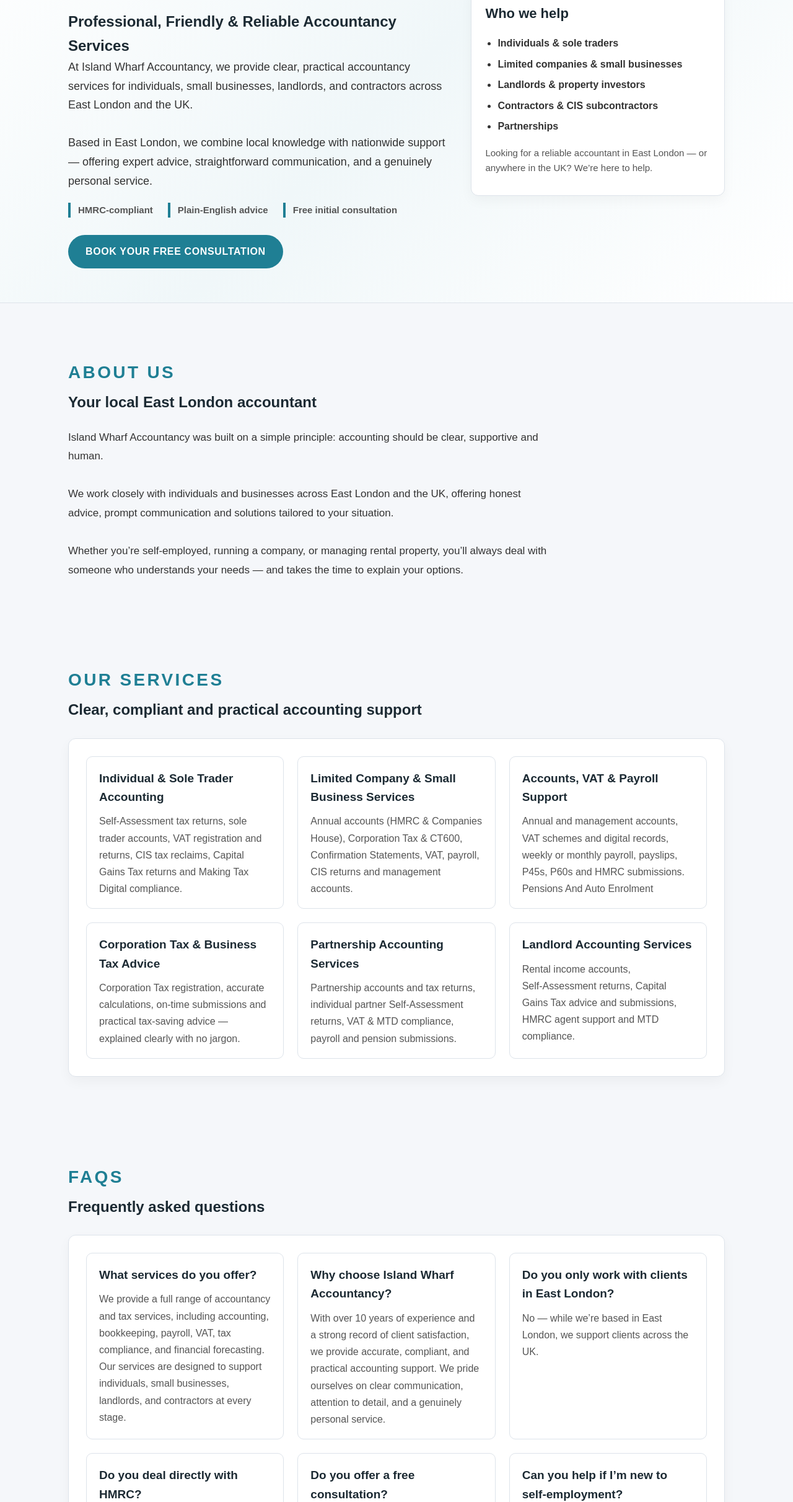
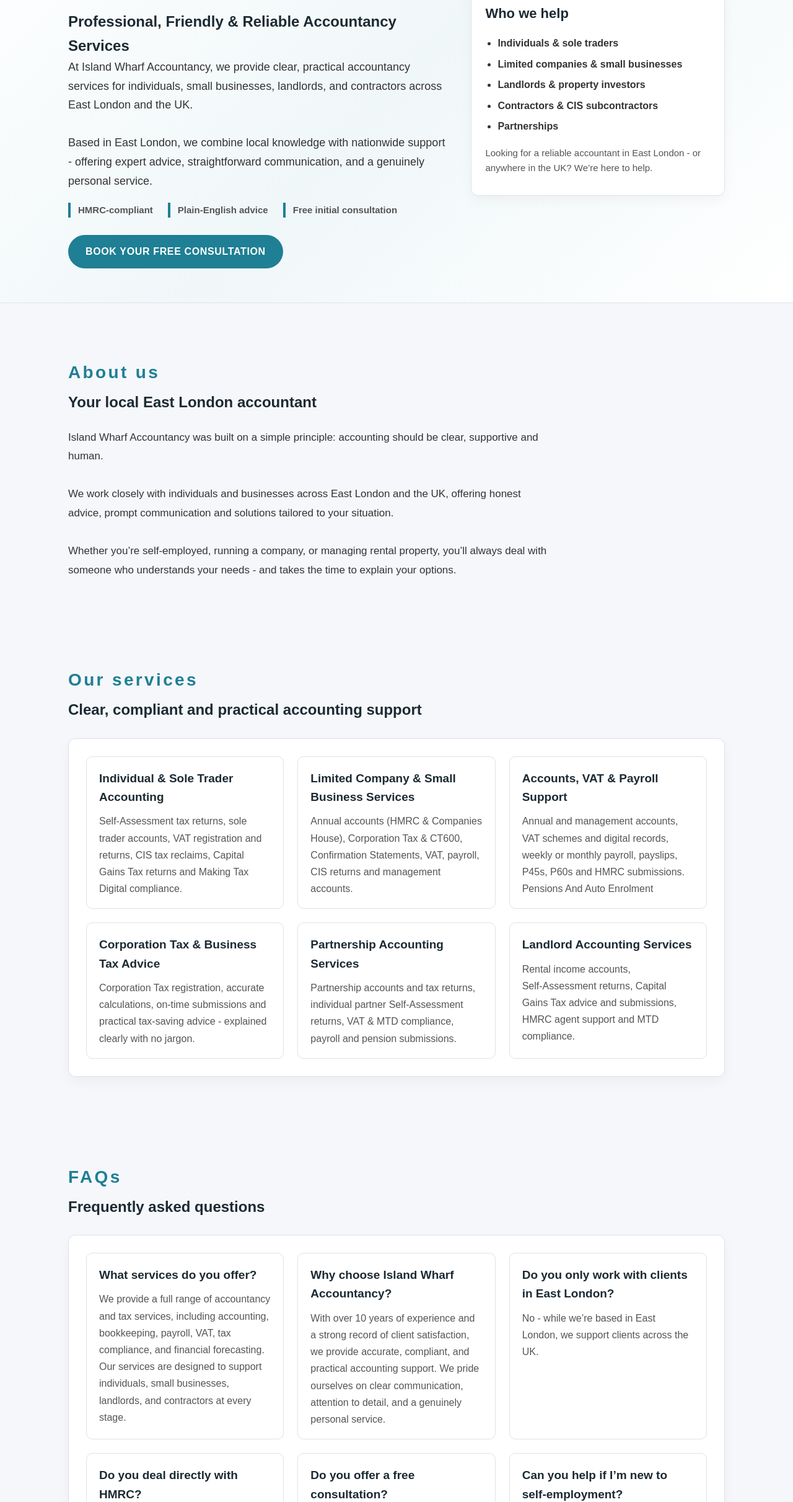
Before and after one commit to Mutotu/islandwarf, a plain HTML site: page index.html in a window 1280 px wide. Shown: the part 377-2800 px from the top of the page at 62% size. Drawn offline with Linux system fonts and the light colour scheme.

Commit message:
removed chars

```diff
--- a/index.html
+++ b/index.html
@@ -88,7 +88,7 @@
                 for individuals, small businesses, landlords, and contractors across East London and the UK.
                 <br><br>
                 Based in East London, we combine local knowledge with nationwide support
-                — offering expert advice, straightforward communication, and a genuinely personal service.
+                - offering expert advice, straightforward communication, and a genuinely personal service.
 
             </p>
 
@@ -113,7 +113,7 @@
                 <li>Partnerships</li>
             </ul>
             <p class="contact-note">
-                Looking for a reliable accountant in East London — or anywhere in the UK? We’re here to help.
+                Looking for a reliable accountant in East London - or anywhere in the UK? We’re here to help.
             </p>
         </aside>
     </div>
@@ -136,7 +136,7 @@
         offering honest advice, prompt communication and solutions tailored to your situation.
         <br><br>
         Whether you’re self‑employed, running a company, or managing rental property,
-        you’ll always deal with someone who understands your needs — and takes the time to explain your options.
+        you’ll always deal with someone who understands your needs - and takes the time to explain your options.
     </div>
 </section>
 
@@ -177,7 +177,7 @@
             <h3>Corporation Tax & Business Tax Advice</h3>
             <p>
                 Corporation Tax registration, accurate calculations,
-                on‑time submissions and practical tax‑saving advice —
+                on‑time submissions and practical tax‑saving advice -
                 explained clearly with no jargon.
             </p>
         </article>
@@ -224,7 +224,7 @@
         </article>
         <article class="service-card">
             <h3>Do you only work with clients in East London?</h3>
-            <p>No — while we’re based in East London, we support clients across the UK.</p>
+            <p>No - while we’re based in East London, we support clients across the UK.</p>
         </article>
 
         <article class="service-card">
@@ -295,7 +295,7 @@
             <div class="icon-circle">⏰</div>
             <h4>Opening Hours</h4>
             <p>
-                Mon – Fri: 9:00 – 17:00<br>
+                Mon - Fri: 9:00 - 21:00<br>
                 Sat & Sun: Closed
             </p>
         </div>
--- a/styles.css
+++ b/styles.css
@@ -272,7 +272,7 @@
 .section-label {
     font-size: 28px;
     letter-spacing: 0.12em;
-    text-transform: uppercase;
+    /* text-transform: uppercase; */
     color: var(--brand-teal);
     font-weight: 800;
 }
```
Also changed, not shown: 1 other file.
